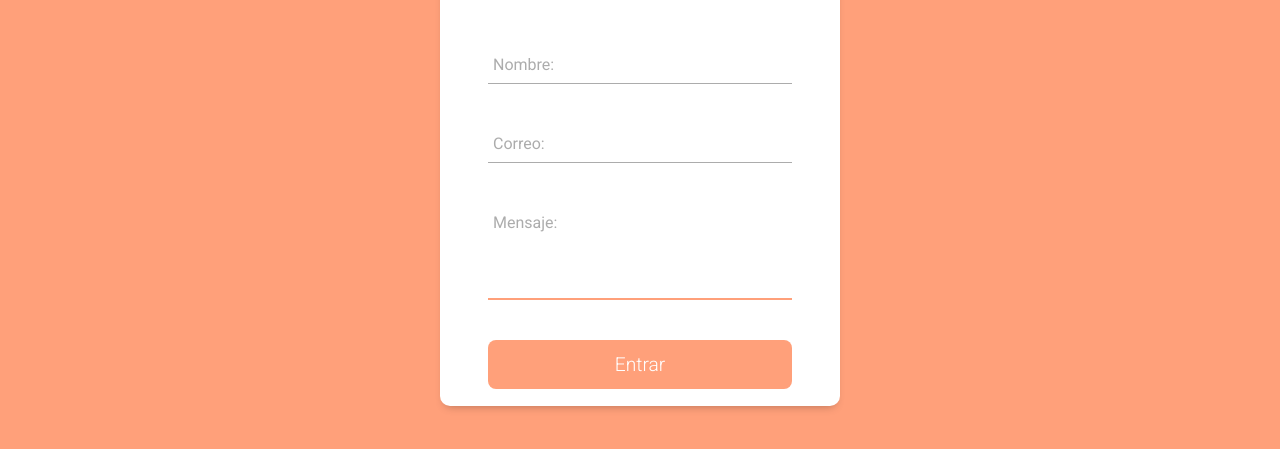
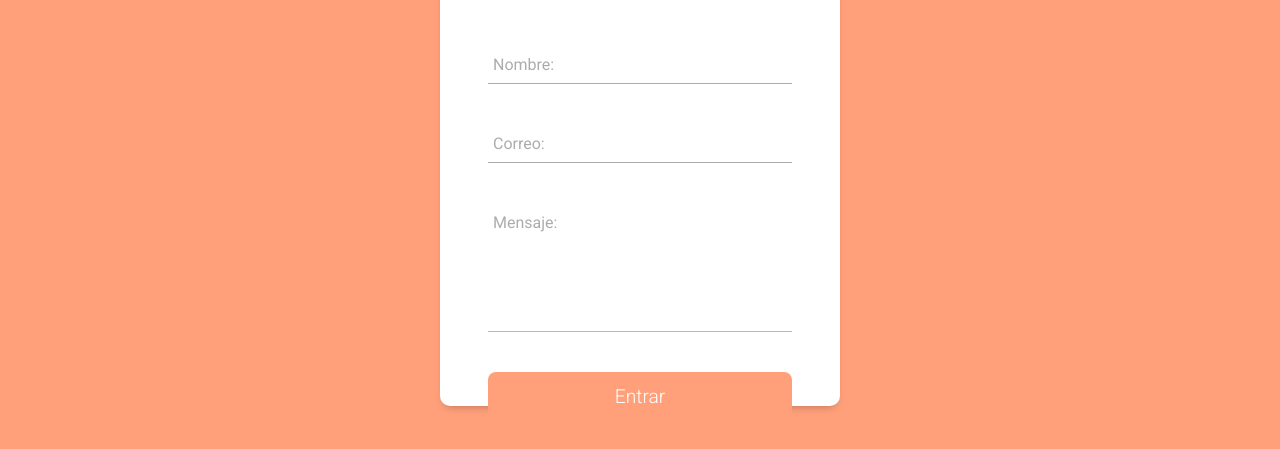
Before and after one commit to JuanNilo/juannilo.github.io, a plain HTML site: page formulario.html in a window 1280 px wide. Shown: the part 349-798 px from the top of the page. Drawn offline with Linux system fonts and the light colour scheme.

Commit message:
correccion mensaje

```diff
--- a/Estilos/formulario.css
+++ b/Estilos/formulario.css
@@ -174,9 +174,9 @@ body{
 }
 .message{
     resize: none;
-    padding:1.8em 0.4em;
+    margin-top: 10px;
+    padding:2.5em 0.4em;
 }
-
 .form__input:focus ~ .form__line, .form__input:not(:placeholder-shown) ~ .form__line{
     transform: scale(1);
 }
```
